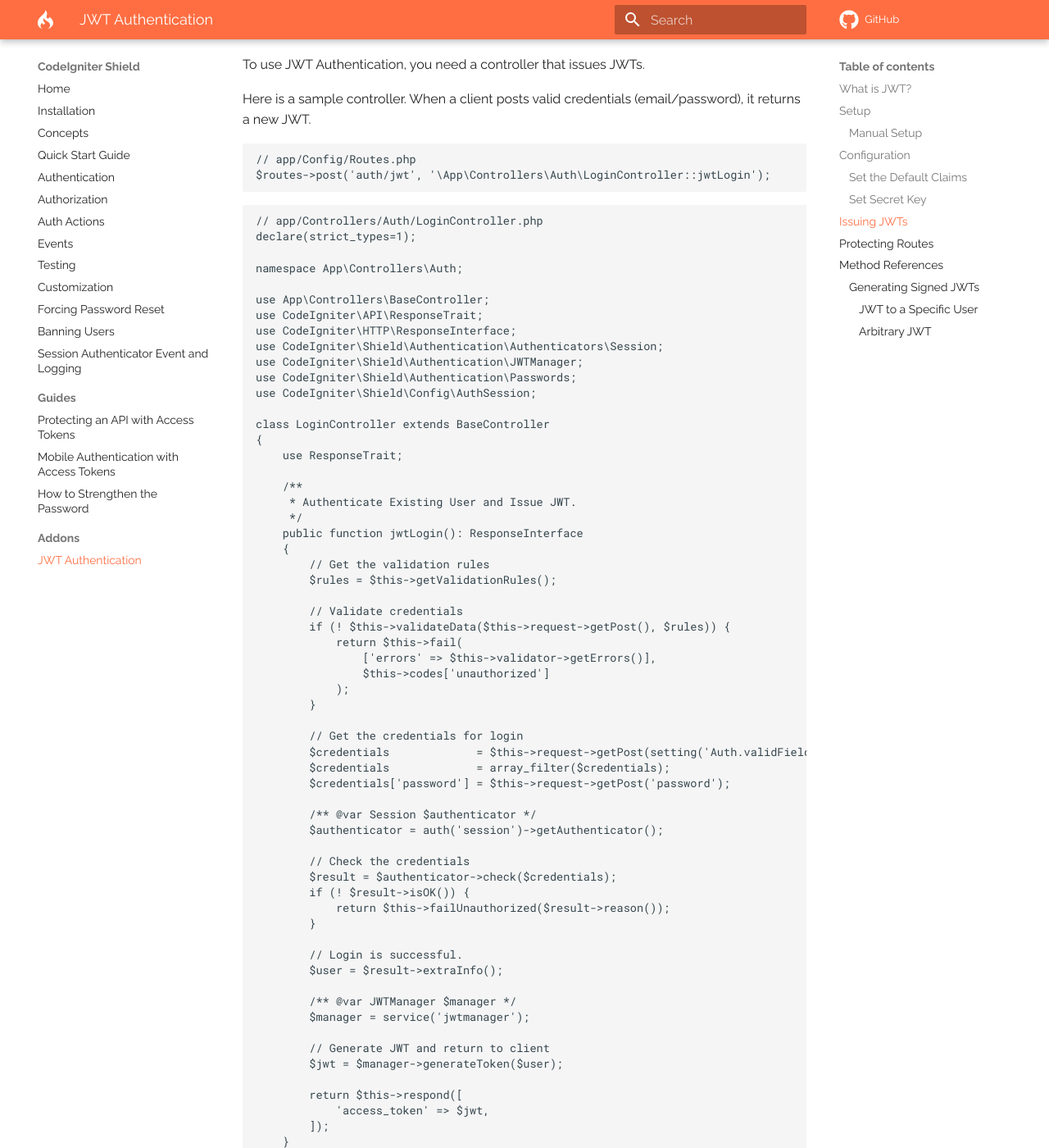
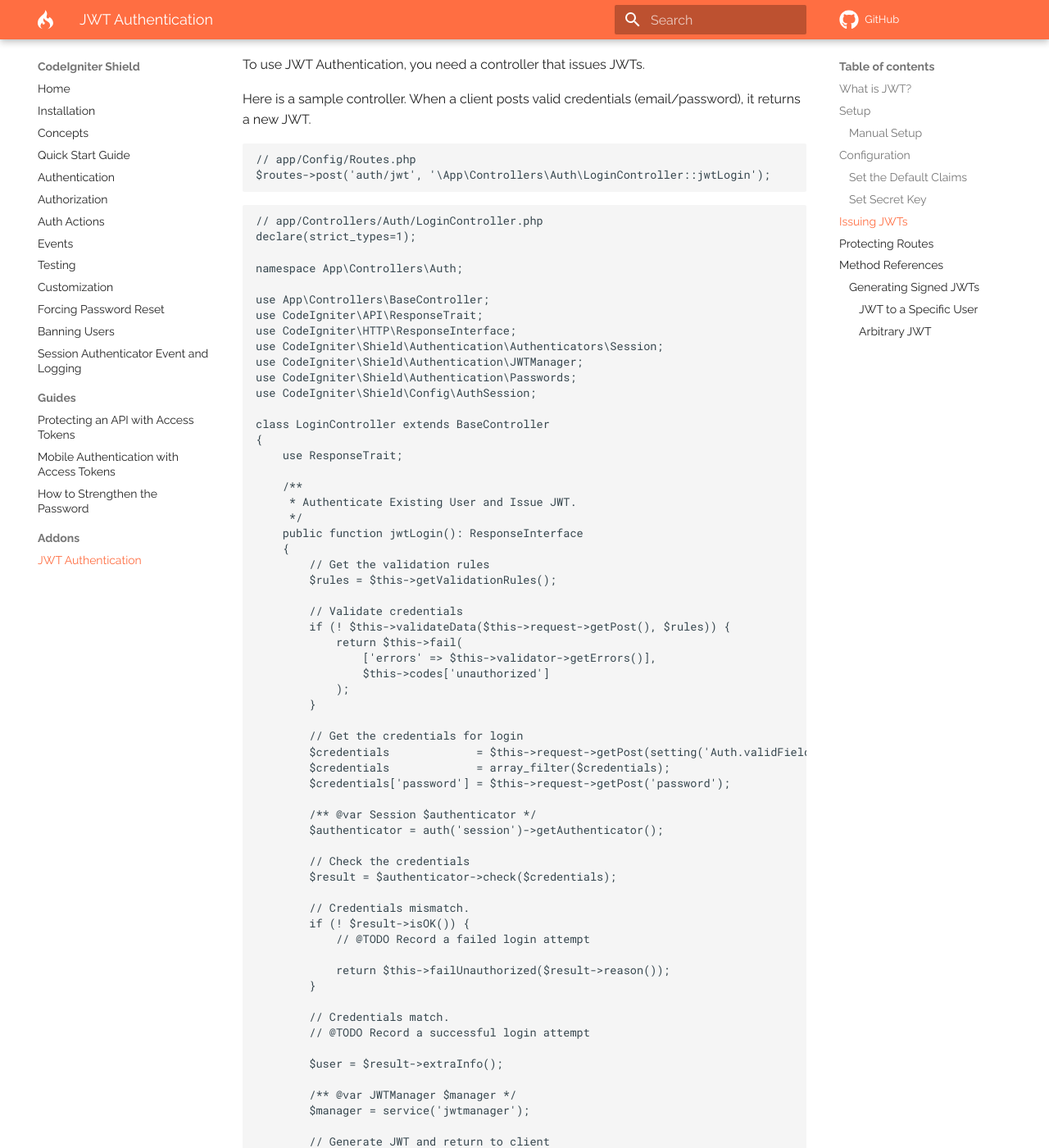
Before and after one commit to codeigniter4/shield, an MkDocs documentation site: the page built from docs/addons/jwt.md, in a window 1280 px wide and 1400 px high, scrolled down 2259 px. Shown: the whole window at 82% size. Built offline with MkDocs 1.6.1 and Material for MkDocs 9.7.7, drawn with Linux system fonts in a browser that asks for light colours; comment, search, counter and statistics services are not loaded; a style sheet for code colours, icons or effects is not loaded; some of the changed text lies outside the part shown.

Commit message:
docs: add @TODO in sample code

```diff
--- a/docs/addons/jwt.md
+++ b/docs/addons/jwt.md
@@ -151,11 +151,17 @@ class LoginController extends BaseController
 
         // Check the credentials
         $result = $authenticator->check($credentials);
+
+        // Credentials mismatch.
         if (! $result->isOK()) {
+            // @TODO Record a failed login attempt
+
             return $this->failUnauthorized($result->reason());
         }
 
-        // Login is successful.
+        // Credentials match.
+        // @TODO Record a successful login attempt
+
         $user = $result->extraInfo();
 
         /** @var JWTManager $manager */
```
